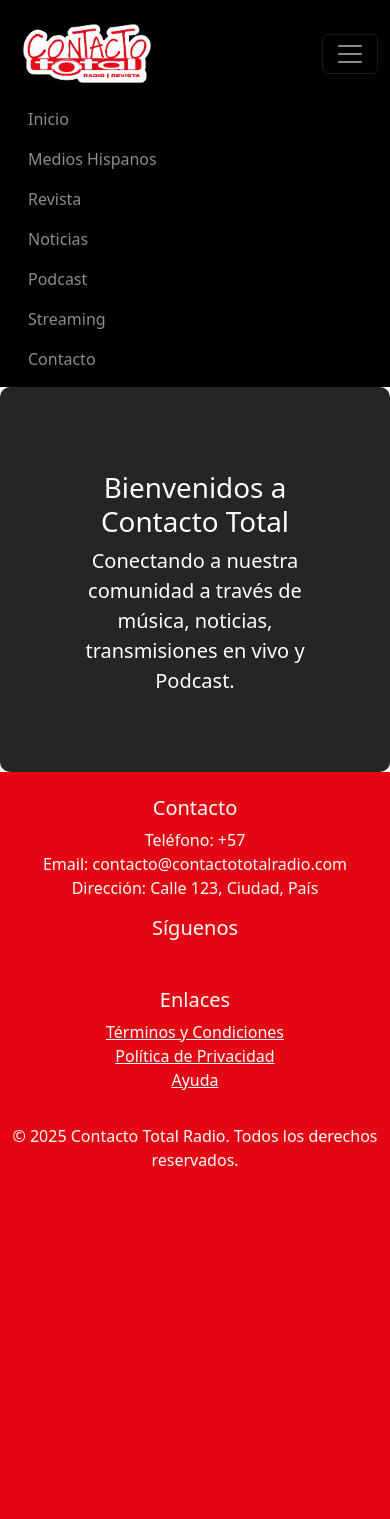
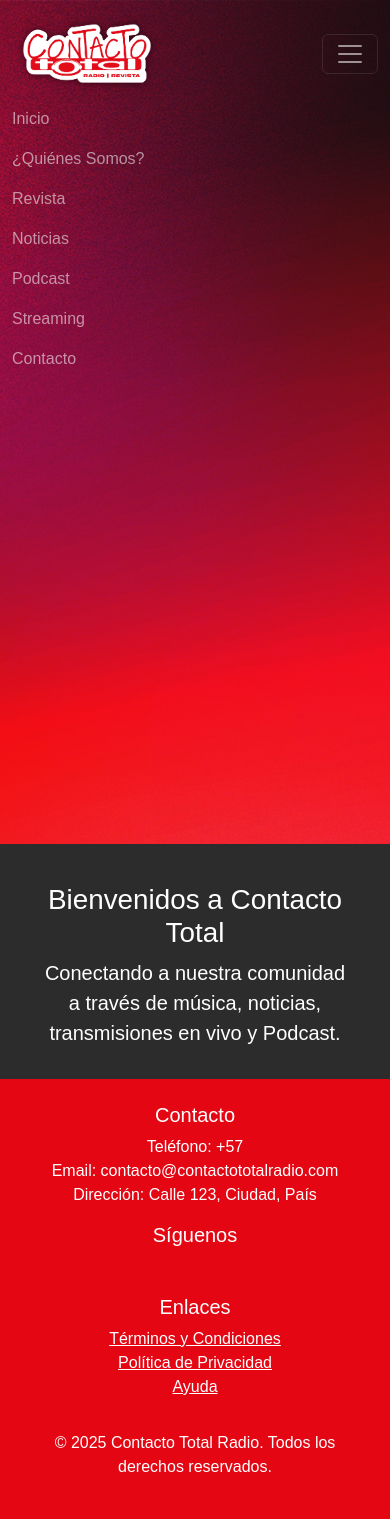
Before and after one commit to CortinezO98/ContacTotal, a Django app: page / in a window 390 px wide, after a click that opens the changed part. Before the commit the page ends 1166 px from the top, so only its background shows below. Run offline with Django 5.2, Linux system fonts and the light colour scheme; some libraries are stand-ins or nearby versions.

Commit message:
add cambios nuevos dinanismo de la pagina

```diff
--- a/contacTotal/static/css/styles.css
+++ b/contacTotal/static/css/styles.css
@@ -1,50 +1,69 @@
+
+body {
+  font-family: Arial, sans-serif;
+  background-color: #2c2c2c;
+  color: white;
+  margin: 0;
+  padding: 0;
+  display: flex;
+  flex-direction: column;
+  min-height: 100vh;
+}
+
 .fullscreen-header {
+  position: relative;
+  width: 100%;
+  height: 100vh;
+  top: 0;
+  left: 0;
+  background: url("../img/fondoweb1.jpg") no-repeat center center;
+  background-size: cover;
+  z-index: 1050;
+  transition: transform 0.3s ease-in-out;
+}
+
+.fullscreen-header.hide {
+  opacity: 0;
+  transform: translateY(-100%);
+  pointer-events: none;
+}
+
+
+.compact-header {
+  display: none;
+  position: fixed;
   width: 100%;
   top: 0;
   left: 0;
-  right: 0;
-  z-index: 999;
-  transition: all 0.3s ease;
-}
-
-.compact-header {
-  display: none;
-}
-
-.fullscreen-header.hide {
-  display: none;
+  background: url("../img/fondoweb1.jpg") no-repeat center center;
+  padding: 10px 0;
+  z-index: 1001;
+  transition: transform 0.3s ease-in-out;
 }
 
 .compact-header.show {
   display: block;
+  transform: translateY(0);
 }
 
-.bg-custom-red {
-  background-color: #e40613 !important;
-}
-
-.footer a {
-  color: white !important;
+.navbar-collapse {
+  z-index: 1100;
 }
 
 
-.video-carousel .video-container {
+.video-carousel {
   position: absolute;
+  width: 100%;
+  height: 100%;
   top: 0;
   left: 0;
-  width: 100%;
-  height: 100%;
-  z-index: -1;
+  overflow: hidden;
 }
 
 .video-carousel video {
-  object-fit: cover;
   width: 100%;
   height: 100%;
-}
-
-.d-none.d-lg-block {
-  display: block;
+  object-fit: cover;
 }
 
 @media (max-width: 991px) {
@@ -53,20 +72,40 @@
   }
 }
 
-.navbar-nav .nav-item {
-  margin-left: 1rem;
+
+main {
+  flex-grow: 1;
+  padding: 30px;
 }
 
-.bg-custom {
-  background-color: #252525;
+
+footer {
+  background-color: #e40613;
   color: white;
-  padding: 30px;
-  border-radius: 10px;
+  text-align: center;
+  padding: 20px;
+  margin-top: auto;
 }
 
-.flex-grow-1 {
-  background-color: #252525;
-  color: white;
-  padding: 30px;
-  border-radius: 10px;
+.footer a {
+  color: white !important;
+  text-decoration: none;
 }
+
+.footer a:hover {
+  text-decoration: underline;
+}
+
+
+@media (max-width: 768px) {
+  main {
+    padding: 20px;
+  }
+}
+
+@media (max-width: 576px) {
+  main {
+    padding: 15px;
+    font-size: 14px;
+  }
+}
--- a/contacTotal/templates/base/base.html
+++ b/contacTotal/templates/base/base.html
@@ -6,7 +6,7 @@
     <meta http-equiv="X-UA-Compatible" content="IE=edge">
     <meta name="viewport" content="width=device-width, initial-scale=1.0">
     <title>Contacto Total</title>
-    <link rel="icon" type="image/png" href="{% static 'img/LogoCT.jpg' %}">
+    <link rel="icon" type="image/png" href="{% static 'img/LogoPNG.png' %}">
     <link href="https://cdn.jsdelivr.net/npm/bootstrap@5.3.3/dist/css/bootstrap.min.css" rel="stylesheet" integrity="sha384-QWTKZyjpPEjISv5WaRU9OFeRpok6YctnYmDr5pNlyT2bRjXh0JMhjY6hW+ALEwIH" crossorigin="anonymous">
     <link rel="stylesheet" href="https://cdnjs.cloudflare.com/ajax/libs/animate.css/4.1.1/animate.min.css" />
     <link rel="stylesheet" href="{% static 'css/styles.css'  %}">
--- a/contacTotal/templates/base/header.html
+++ b/contacTotal/templates/base/header.html
@@ -1,5 +1,5 @@
 {% load static %}
-<header class="bg-black text-white">
+<header id="fullscreen-header" class="fullscreen-header bg-black text-white">
     <nav class="navbar navbar-expand-lg navbar-dark">
         <div class="container">
             <a class="navbar-brand" href="#">
@@ -11,7 +11,7 @@
             <div class="collapse navbar-collapse" id="navbarNav">
                 <ul class="navbar-nav ms-auto">
                     <li class="nav-item"><a href="#inicio" class="nav-link">Inicio</a></li>
-                    <li class="nav-item"><a href="#medios-hispanos" class="nav-link">Medios Hispanos</a></li>
+                    <li class="nav-item"><a href="#medios-hispanos" class="nav-link">¿Quiénes Somos?</a></li>
                     <li class="nav-item"><a href="#revista" class="nav-link">Revista</a></li>
                     <li class="nav-item"><a href="#noticias" class="nav-link">Noticias</a></li>
                     <li class="nav-item"><a href="#podcast" class="nav-link">Podcast</a></li>
@@ -34,3 +34,27 @@
         </div>
     </div>
 </header>
+
+<header id="compact-header" class="compact-header bg-black text-white fixed-top">
+    <nav class="navbar navbar-expand-lg navbar-dark">
+        <div class="container">
+            <a class="navbar-brand" href="#">
+                <img src="{% static 'img/LogoPNG.png' %}" alt="Logo Contacto Total" width="100">
+            </a>
+            <button class="navbar-toggler" type="button" data-bs-toggle="collapse" data-bs-target="#navbarNavCompact" aria-controls="navbarNavCompact" aria-expanded="false" aria-label="Toggle navigation">
+                <span class="navbar-toggler-icon"></span>
+            </button>
+            <div class="collapse navbar-collapse" id="navbarNavCompact">
+                <ul class="navbar-nav ms-auto">
+                    <li class="nav-item"><a href="#inicio" class="nav-link">Inicio</a></li>
+                    <li class="nav-item"><a href="#medios-hispanos" class="nav-link">¿Quiénes Somos?</a></li>
+                    <li class="nav-item"><a href="#revista" class="nav-link">Revista</a></li>
+                    <li class="nav-item"><a href="#noticias" class="nav-link">Noticias</a></li>
+                    <li class="nav-item"><a href="#podcast" class="nav-link">Podcast</a></li>
+                    <li class="nav-item"><a href="#streaming" class="nav-link">Streaming</a></li>
+                    <li class="nav-item"><a href="#contacto" class="nav-link">Contacto</a></li>
+                </ul>
+            </div>
+        </div>
+    </nav>
+</header>
```
Also changed, not shown: contacTotal/static/img/fondoweb1.jpg (added), contacTotal/static/js/script.js (line endings or trailing spaces).
